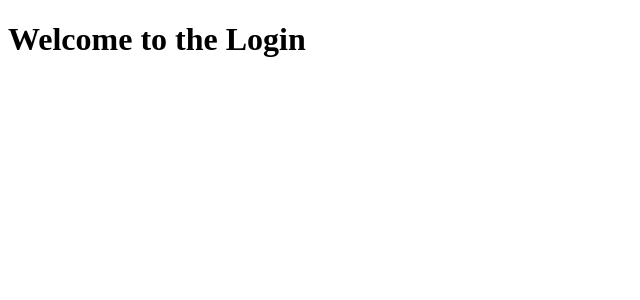
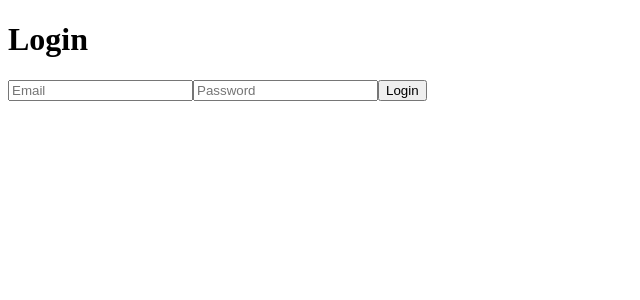
Before and after one commit to msaShahid/nextjs15_application, a Next.js app: page /auth/login in a window 1280 px wide. Shown: the top 300 px of the page, without its empty margins (0-640 px from the left). Built offline with nearby package versions, Linux system fonts and the light colour scheme.

Commit message:
Update UI

```diff
--- a/src/app/auth/login/page.tsx
+++ b/src/app/auth/login/page.tsx
@@ -1,5 +1,51 @@
-export default function Login(){
-    return(
-        <h1>Welcome to the Login</h1>
-    )
-}
+// pages/login.js
+import { signIn } from "next-auth/react";
+import { useState } from "react";
+import { useRouter } from "next/router";
+
+const Login = () => {
+  const [email, setEmail] = useState("");
+  const [password, setPassword] = useState("");
+  const [error, setError] = useState("");
+  const router = useRouter();
+
+  const handleSubmit = async (e: { preventDefault: () => void; }) => {
+    e.preventDefault();
+
+    const result = await signIn("credentials", {
+      redirect: false, // Prevent automatic redirect
+      email,
+      password,
+    });
+
+    if (result?.error) {
+      setError("Invalid credentials");
+    } else {
+      router.push("/dashboard"); // Redirect on success
+    }
+  };
+
+  return (
+    <div>
+      <h1>Login</h1>
+      <form onSubmit={handleSubmit}>
+        <input
+          type="email"
+          placeholder="Email"
+          value={email}
+          onChange={(e) => setEmail(e.target.value)}
+        />
+        <input
+          type="password"
+          placeholder="Password"
+          value={password}
+          onChange={(e) => setPassword(e.target.value)}
+        />
+        <button type="submit">Login</button>
+      </form>
+      {error && <p>{error}</p>}
+    </div>
+  );
+};
+
+export default Login;
```
Also changed, not shown: src/app/dashboard/page.tsx (+23 -5 lines), src/components/Navbar.tsx (added).
